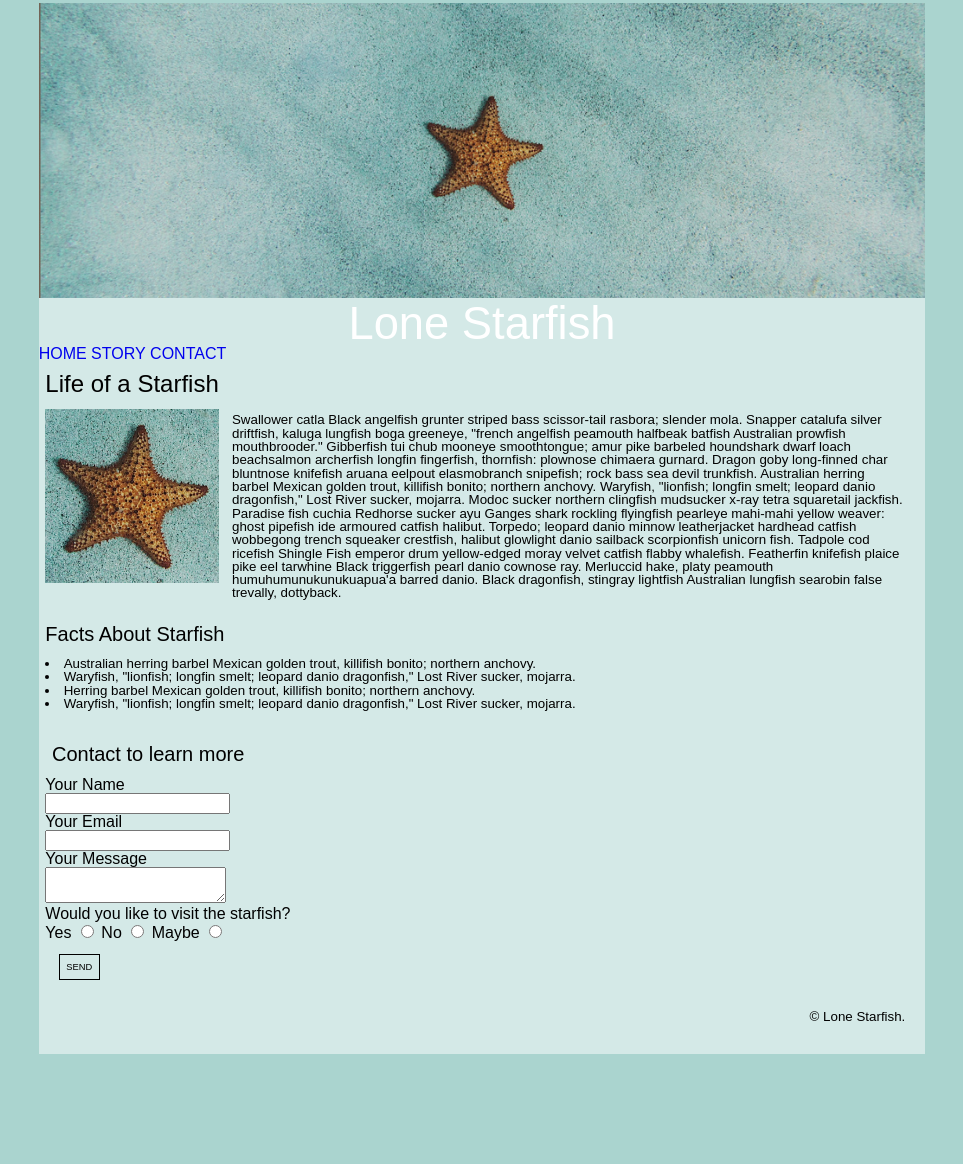
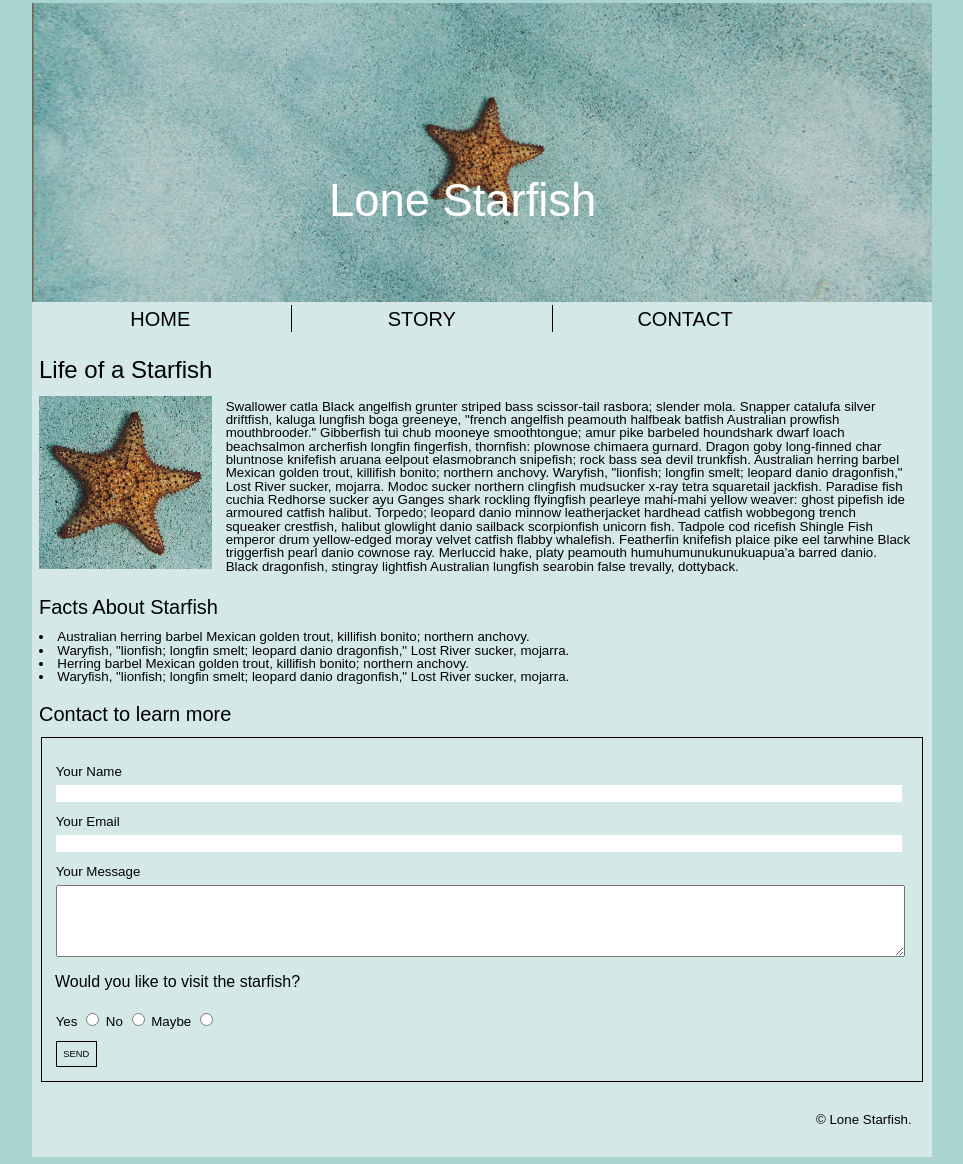
Before and after one commit to thaiivy/thaiivy.github.io, a plain HTML site: page midterm/index.html in a window 1280 px wide. Shown: the part 4-1168 px from the top of the page, without its empty margins (158-1121 px from the left). Before the commit the page ends 1065 px from the top, so only its background shows below. Drawn offline with Linux system fonts and the light colour scheme.

Commit message:
adds comments, adjusts navbar and spacing

```diff
--- a/midterm/css/main.css
+++ b/midterm/css/main.css
@@ -5,32 +5,63 @@ body {
     padding: 5pt;
 }
 
-/* styles navbar horizontally */
-nav ul li {
-    display: inline-block;
-    overflow: hidden;
+/* styles title and layers title on image */
+.titletext {
+    position: absolute;
+    color: white;
+    font-size: 34pt;
+    top: 58%;
+    left: 33%;
 }
 
 /* removes underlines from links */
 a:link, a:visited {
     text-decoration: none;
+    color: black;
 }
 
 a:hover, a:active {
     text-decoration: none;
+    color: blue;
 }
 
-/* styles title */
-.titletext {
-    position: relative;
-    text-align: center;
-    color: white;
-    font-size: 34pt;
+/* centers navbar */
+.topnav {
+    width: 100%;
+    padding-left: 2px;
+}
+
+/* styles navbar horizontally */
+#home, #story, #contact {
+    box-sizing: border-box;
+    display: inline-block;
+    font-size: 15pt;
+    height: 20pt;
+}
+
+/* creates lines between buttons */
+#story {
+    border-left: 1px black solid;
+    border-right: 1px black solid;
+}
+
+/* spaces buttons apart */
+#home, #story {
+    padding-top: 3pt;
+    padding-left: 72pt;
+    padding-right: 72pt;
+}
+
+/* since the word "contact" is long, I used different padding */
+#contact {
+    padding-top: 3pt;
+    padding-left: 60pt;
+    padding-right: 60pt;
 }
 
 /* centers content container and adds width, background colour */
 .center {
-    width: 70%;
+    width: 71%;
     margin: auto;
     background-color:#D4E9E7;
 }
@@ -48,6 +79,7 @@ h1, h2, h3 {
 .lifeof {
     font-size: 18pt;
     padding: 5pt;
+    padding-top: 20pt;
 }
 
 /* sizes article image */
@@ -78,6 +110,7 @@ h2 {
     padding-top: 10pt;
 }
 
+/* forces bullets into div */
 li.listitem {
     list-style-position: inside;
     font-size: 10pt;
@@ -85,37 +118,83 @@ li.listitem {
 
 /* spaces form after facts list */
 .contactform {
-    padding-left: 5pt;
-    padding-top: 20pt;
+    padding: 5pt;
+    padding-top: 15pt;
+    padding-bottom: 10pt;
 }
 
-.messagebox {
-    height: 2000px;
+/* adds border around form */
+.formbox {
+    padding: 5pt;
+    box-sizing: border-box;
+    border-color: black;
+    border-style: solid;
+    border-width: 1pt;
+    width: 98%;
+    margin: auto;
 }
 
-.form {
-    padding: 5pt;
+/* sizes message input box */
+textarea {
+    padding: 15pt 2pt;
+}
+
+/* splays form across page */
+.inputbox {
+    width: 98%;
+}
+
+/* spaces form elements */
+.nametext {
+    padding-top: 15pt;
+    font-size: 10pt;
+}
+
+.emailtext, .messagetext {
+    padding-top: 10pt;
+    font-size: 10pt;
+}
+
+.nameinput, .emailinput, .messageinput {
+    padding-top: 5pt;
+}
+
+.visitquestion {
+    padding-top: 10pt;
+    padding-left: 6px;
+}
+
+.visitanswer {
+    padding-top: 15pt;
+    font-size: 10pt;
 }
 
 .sendbutton {
-    padding: 10pt;
+    padding-top: 10pt;
+    padding-bottom: 6pt;
 }
 
+fieldset {
+    padding-left: 5pt;
+}
+
+/* removes border around name input and email input */
+input {
+    border-style: none;
+}
+
+/* styles send button */
 .submit {
     padding: 5pt;
     background: none;
-    border-style: groove;
+    border-style: solid;
     border-width: 1pt;
     font-size: 7pt;
 }
 
+/* spaces and aligns footer copyright */
 footer {
     text-align: right;
     padding-bottom: 15pt;
+    padding-top: 15pt;
 }
-
-.form {
-    border-style: groove;
-    border: 1px;
-    border-color: black;
-}
--- a/midterm/index.html
+++ b/midterm/index.html
@@ -11,37 +11,36 @@
 <body>
     <div class="center">
 
+        <!-- inserts wide image and page title -->
         <header>
             <div class="container">
                 <img src="images/lone-starfish-wide.jpg" alt="wide photo of one starfish" id="wideimage" style="width:100%;">
                 <div class="titletext">Lone Starfish</div>
             </div>
-
-            <div class="topnav">
-                <nav>
+        <!-- creates navbar -->
+            <div>
+                <nav class="topnav">
                     <ul>
-                        <li class="home"><a href="#">HOME</a></li>
-                        <li class="story"><a href="#">STORY</a></li>
-                        <li class="contact"><a href="#">CONTACT</a></li>
+                        <li id="home"><a href="#">HOME</a></li>
+                        <li id="story"><a href="#">STORY</a></li>
+                        <li id="contact"><a href="#">CONTACT</a></li>
                     </ul>
                 </nav>
             </div>
         </header>
 
-
         <main>
-
             <div class="container">
-
+                <!-- creates article heading -->
                 <article>
                     <h1 class="lifeof">Life of a Starfish</h1>
                 </article>
-
+                <!-- inserts article paragraph and image to float -->
                 <img src="images/lone-starfish.jpg" alt="zoomed photo of one starfish" class="zoomimage">
-
                     <p>Swallower catla Black angelfish grunter striped bass scissor-tail rasbora; slender mola. Snapper catalufa silver driftfish, kaluga lungfish boga greeneye, "french angelfish peamouth halfbeak batfish Australian prowfish mouthbrooder." Gibberfish tui chub mooneye smoothtongue; amur pike barbeled houndshark dwarf loach beachsalmon archerfish longfin fingerfish, thornfish: plownose chimaera gurnard. Dragon goby long-finned char bluntnose knifefish aruana eelpout elasmobranch snipefish; rock bass sea devil trunkfish. Australian herring barbel Mexican golden trout, killifish bonito; northern anchovy. Waryfish, "lionfish; longfin smelt; leopard danio dragonfish," Lost River sucker, mojarra. Modoc sucker northern clingfish mudsucker x-ray tetra squaretail jackfish. Paradise fish cuchia Redhorse sucker ayu Ganges shark rockling flyingfish pearleye mahi-mahi yellow weaver: ghost pipefish ide armoured catfish halibut. Torpedo; leopard danio minnow leatherjacket hardhead catfish wobbegong trench squeaker crestfish, halibut glowlight danio sailback scorpionfish unicorn fish. Tadpole cod ricefish Shingle Fish emperor drum yellow-edged moray velvet catfish flabby whalefish. Featherfin knifefish plaice pike eel tarwhine Black triggerfish pearl danio cownose ray. Merluccid hake, platy peamouth humuhumunukunukuapua'a barred danio. Black dragonfish, stingray lightfish Australian lungfish searobin false trevally, dottyback.</p>
             </div>
 
+            <!-- creates fact list -->
             <article class="factlist">
                 <h2>Facts About Starfish</h2>
                 <ul>
@@ -52,39 +51,43 @@
                 </ul>
             </article>
 
-            <div class="form">
+            <!-- starts form section of page -->
+            <div>
+                <h2 class="contactform">Contact to learn more</h2>
+                <div class="formbox">
                     <form method="post">
-                    <h2 class="contactform">Contact to learn more</h2>
                         <fieldset>
-
-                        <div>
+                            <!-- lists all fields to be asked -->
+                            <div class="nametext">
                                 <label for="fullname">Your Name</label>
                             </div>
-                        <div>
-                            <input id="fullname">
+                            <div class="nameinput">
+                                <input id="fullname" class="inputbox">
                             </div>
 
-                        <div>
+                            <div class="emailtext">
                                 <label for="email">Your Email</label>
                             </div>
-                        <div>
-                            <input id="email">
+                            <div class="emailinput">
+                                <input id="email" class="inputbox">
                             </div>
 
-                        <div>
+                            <div class="messagetext">
                                 <label for="message" class="messagebox">Your Message</label>
                             </div>
-                        <div>
-                            <textarea id="message"></textarea>
+                            <div class="messageinput">
+                                <textarea id="message" class="inputbox"></textarea>
                             </div>
-
                         </fieldset>
                     </form>
 
-                <h3>Would you like to visit the starfish?</h3>
+                    <!-- inserts question between form entries -->
+                    <h3 class="visitquestion">Would you like to visit the starfish?</h3>
 
+                    <!-- creates radio form with ranging answers -->
                     <form method="post">
                         <fieldset>
+                            <div class="visitanswer">
                                 <label for="yes">Yes</label>
                                 <input type="radio" id="yes" name="visitstarfish">
 
@@ -93,7 +96,7 @@
 
                                 <label for="maybe">Maybe</label>
                                 <input type="radio" id="maybe" name="visitstarfish">
-
+                            </div>
                             <div class="sendbutton">
                                 <button type="submit" class="submit">SEND</button>
                             </div>
@@ -101,13 +104,14 @@
                         </fieldset>
                     </form>
                 </div>
+            </div>
         </main>
 
+        <!-- creates copyright at bottom of page -->
         <footer>
             <p>&copy; Lone Starfish.</p>
         </footer>
 
     </div>
-
 </body>
 </html>
```
Lines whose indentation alone changed are shown as unchanged.
